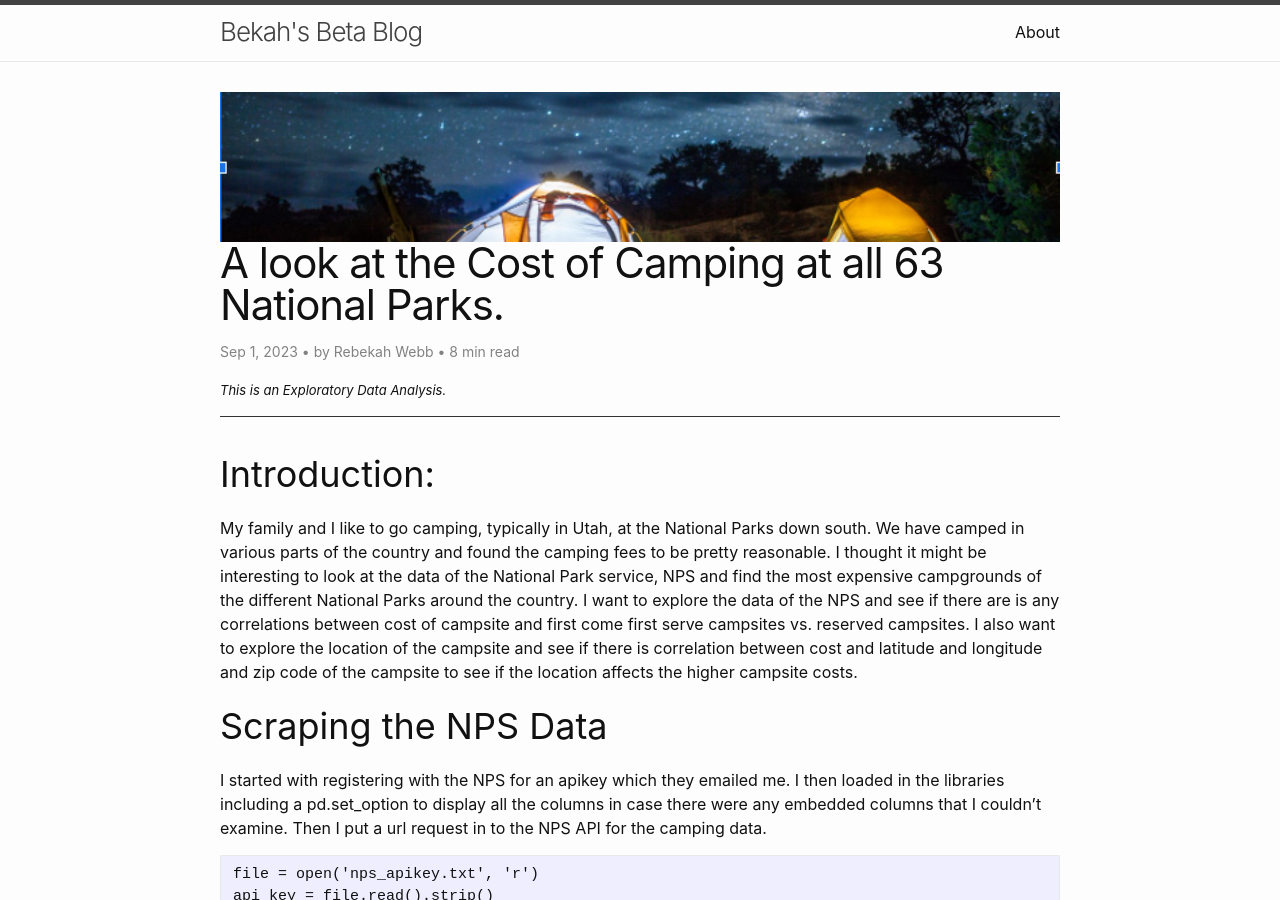
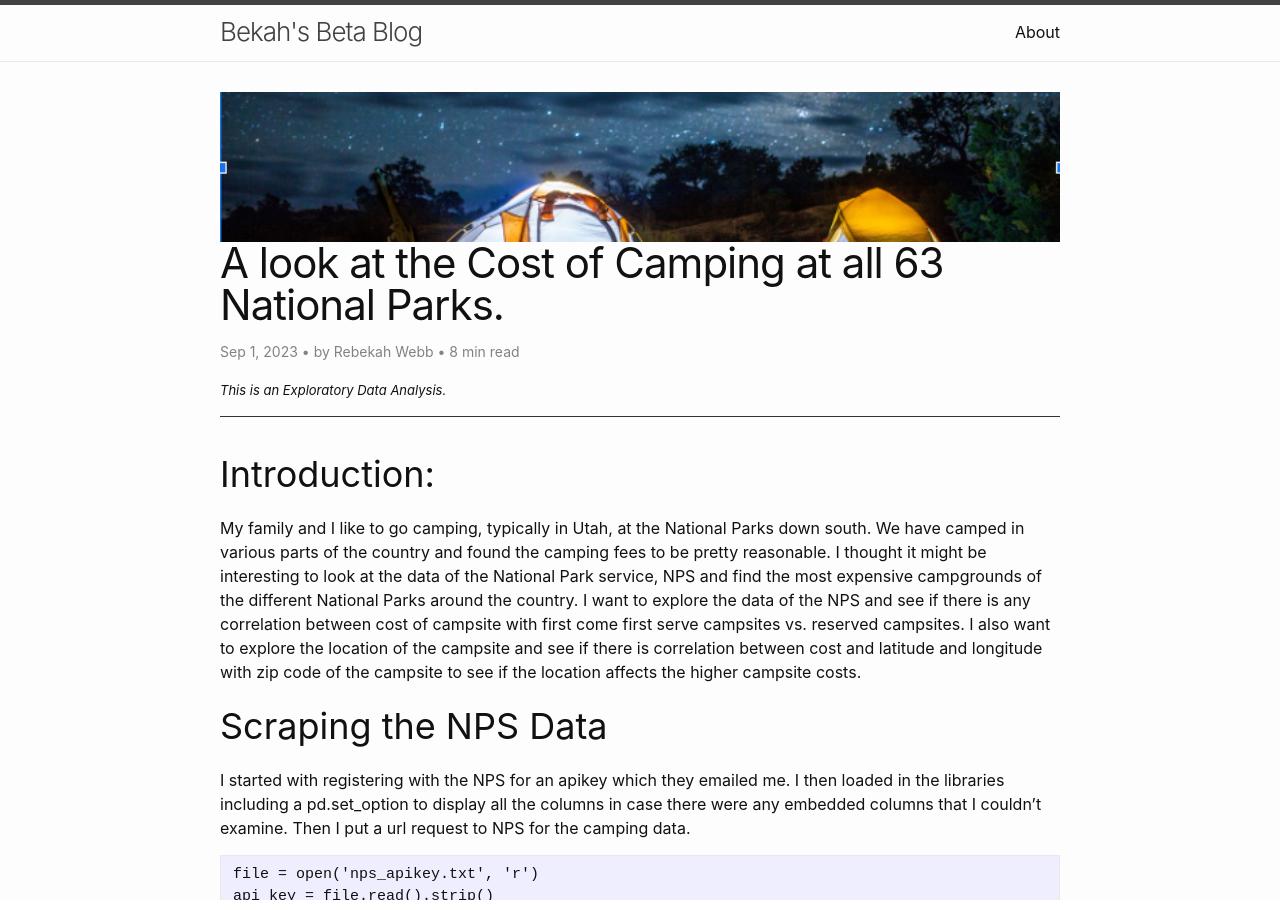
Before and after one commit to bekahwebb/bekahwebb.github.io, a Jekyll site: the page built from _posts/2023-09-01-A-look-at-the-Cost-of-Camping-at-all-63-National-Parks.md, in a window 1280 px wide and 900 px high. Built offline with Jekyll 4.4.1, drawn with Linux system fonts in a browser that asks for light colours; comment, search, counter and statistics services are not loaded; some of the changed text lies outside the part shown.

Commit message:
edited camp blog post and created a gitignore file

````diff
--- a/_posts/2023-09-01-A-look-at-the-Cost-of-Camping-at-all-63-National-Parks.md
+++ b/_posts/2023-09-01-A-look-at-the-Cost-of-Camping-at-all-63-National-Parks.md
@@ -7,11 +7,11 @@ image: /assets/images/camping.png
 ---
 # Introduction:
 
-My family and I like to go camping, typically in Utah, at the National Parks down south.  We have camped in various parts of the country and found the camping fees to be pretty reasonable.  I thought it might be interesting to look at the data of the National Park service, NPS and find the most expensive campgrounds of the different National Parks around the country.  I want to explore the data of the NPS and see if there are is any correlations between cost of campsite and first come first serve campsites vs. reserved campsites.  I also want to explore the location of the campsite and see if there is correlation between cost and latitude and longitude and zip code of the campsite to see if the location affects the higher campsite costs.
+My family and I like to go camping, typically in Utah, at the National Parks down south.  We have camped in various parts of the country and found the camping fees to be pretty reasonable.  I thought it might be interesting to look at the data of the National Park service, NPS and find the most expensive campgrounds of the different National Parks around the country.  I want to explore the data of the NPS and see if there is any correlation between cost of campsite with first come first serve campsites vs. reserved campsites.  I also want to explore the location of the campsite and see if there is correlation between cost and latitude and longitude with zip code of the campsite to see if the location affects the higher campsite costs.
 
 # Scraping the NPS Data
 
-I started with registering with the NPS for an apikey which they emailed me.  I then loaded in the libraries including a pd.set_option to display all the columns in case there were any embedded columns that I couldn't examine.  Then I put a url request in to the NPS API for the camping data.
+I started with registering with the NPS for an apikey which they emailed me.  I then loaded in the libraries including a pd.set_option to display all the columns in case there were any embedded columns that I couldn't examine.  Then I put a url request to NPS for the camping data.
 
 ```
 file = open('nps_apikey.txt', 'r')
@@ -223,6 +223,6 @@ df.to_csv('employee_data.csv', index=False)
  In this blog post I wanted to scrape data from the National Park Service using an API.  I cleaned and organized the scraped data and saved it to a csv file. I wanted to look at the most expensive campsite.  I plotted a histogram and examined details further for each row.
 
 # Looking forward:
- In my next blog post I will go through more visualizations as I analyze potential correlation between cost of campsite, and reserved vs. first come first serve campsites, and location of campsite with latitude, longitude and zip code.
+ In my next blog post I will go through more visualizations as I analyze potential correlation between cost of campsite with reserved vs. first come first serve campsites, and location of campsite with latitude, longitude and zip code.
 
 ![camp2.png](/assets/images/camp2.png)
````
Also changed, not shown: other parts of _posts/2023-09-01-A-look-at-the-Cost-of-Camping-at-all-63-National-Parks.md (+1 -1 lines), 1 other file.
